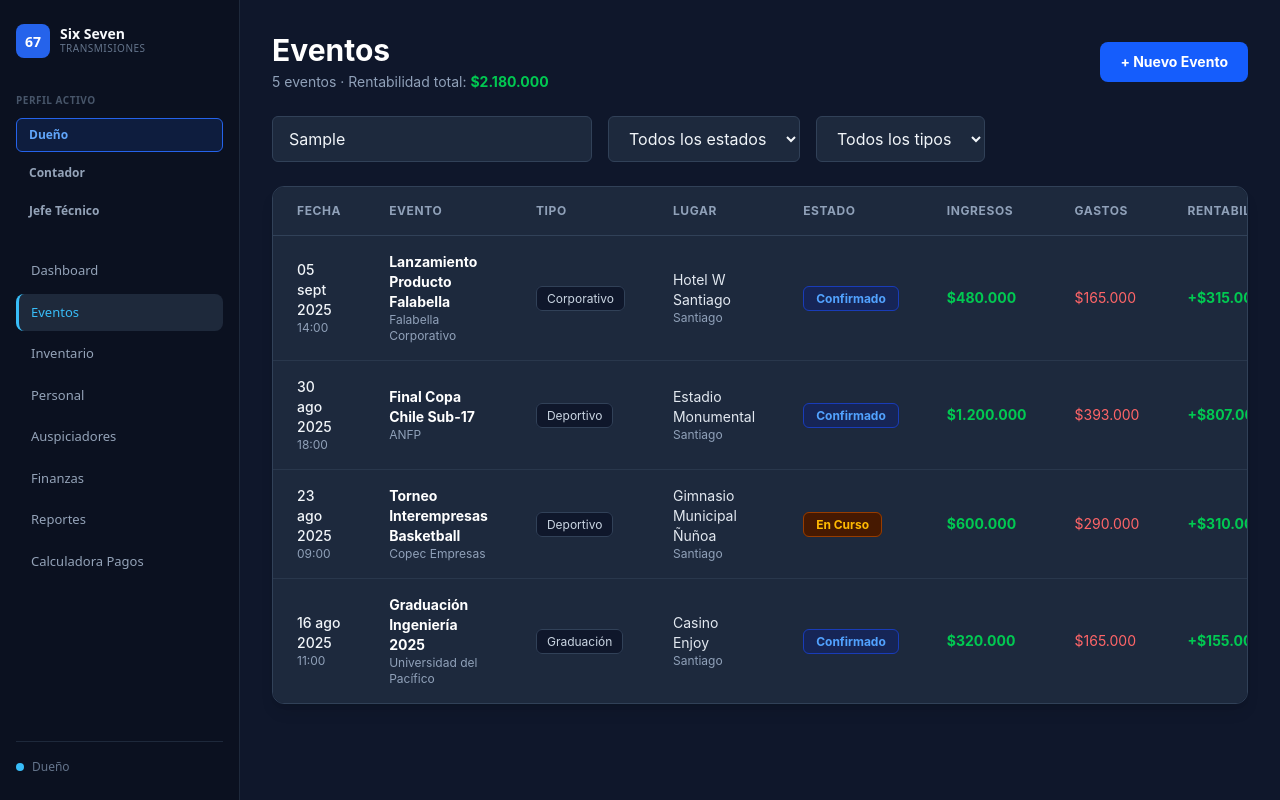
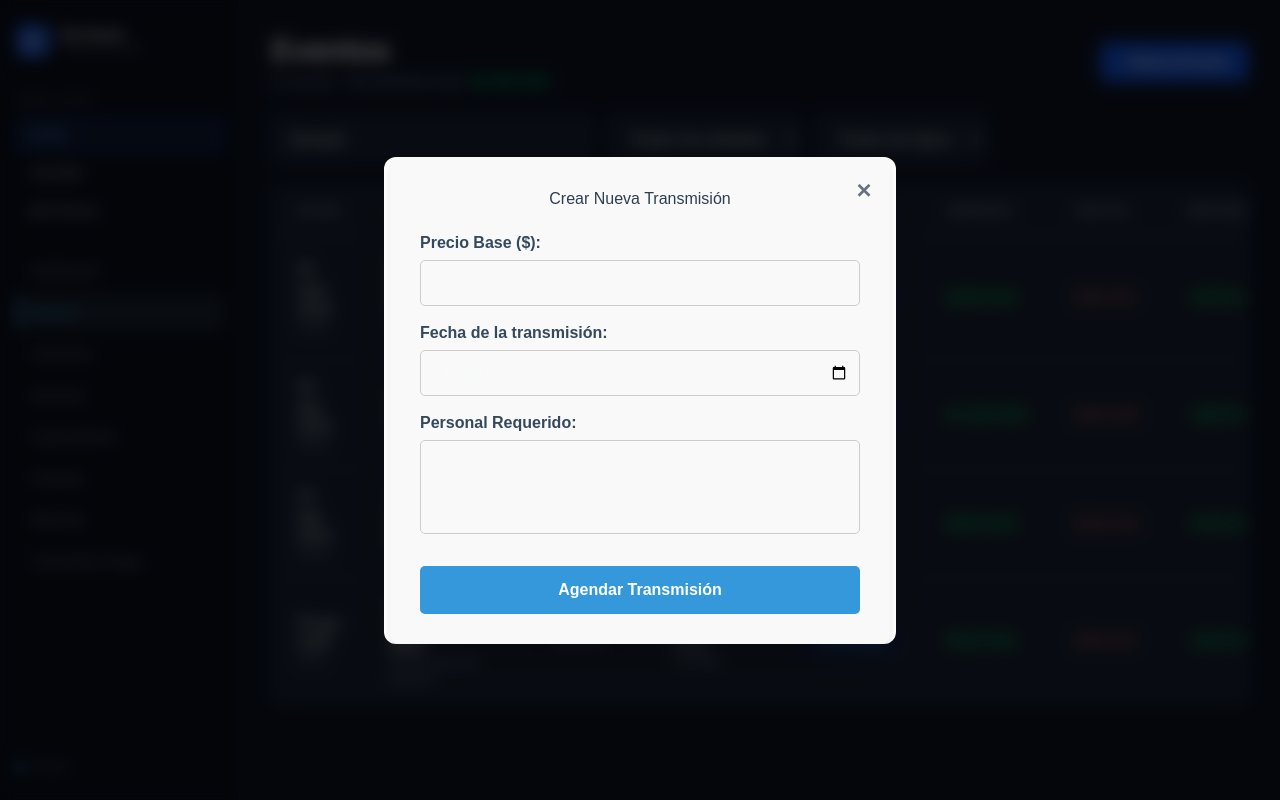
Before and after one commit to iguanitasalvaje/proyecto-isw-2026, a React (Vite) app in the folder client/: page /eventos in a window 1280 px wide. Both pictures are taken after typing "Sample" into the empty fields and a click on the button "+ Nuevo Evento". Built offline with nearby package versions, Linux system fonts and the light colour scheme.

Commit message:
feat(ui): conecta el boton de nuevo evento con el modal del formulario

```diff
--- a/client/src/pages/Eventos.jsx
+++ b/client/src/pages/Eventos.jsx
@@ -1,7 +1,11 @@
-import React from 'react';
+import React, { useState } from 'react';
+import FormularioTransmision from '../components/ui/FormularioTransmision';
 
 const Eventos = () => {
-  // Arreglo de datos simulados para estructurar la interfaz
+  // Estado para controlar la visibilidad del modal del formulario
+  const [mostrarFormulario, setMostrarFormulario] = useState(false);
+
+  // Arreglo de datos simulados para la tabla
   const eventos = [
     {
       id: 1,
@@ -62,8 +66,7 @@ const Eventos = () => {
   ];
 
   return (
-    // Contenedor principal con fondo oscuro y altura completa
-    <div className="min-h-screen bg-slate-900 text-slate-50 p-8 font-sans">
+    <div className="min-h-screen bg-slate-900 text-slate-50 p-8 font-sans relative">
 
       {/* Encabezado Principal */}
       <div className="flex flex-col md:flex-row md:items-center justify-between mb-6 gap-4">
@@ -74,8 +77,11 @@ const Eventos = () => {
           </p>
         </div>
 
-        {/* Botón azul principal */}
-        <button className="bg-blue-600 hover:bg-blue-700 text-white font-bold px-5 py-2.5 rounded-lg text-sm transition-colors cursor-pointer self-start md:self-auto">
+        {/* Botón azul configurado con evento onClick */}
+        <button
+          onClick={() => setMostrarFormulario(true)}
+          className="bg-blue-600 hover:bg-blue-700 text-white font-bold px-5 py-2.5 rounded-lg text-sm transition-colors cursor-pointer self-start md:self-auto"
+        >
           + Nuevo Evento
         </button>
       </div>
@@ -98,7 +104,6 @@ const Eventos = () => {
       {/* Tabla de Eventos */}
       <div className="bg-slate-800 rounded-xl overflow-x-auto border border-slate-700 shadow-lg">
         <table className="w-full text-left text-sm border-collapse">
-          {/* Cabecera */}
           <thead>
             <tr className="border-b border-slate-700 text-slate-400 uppercase text-xs tracking-wider">
               <th className="px-6 py-4">Fecha</th>
@@ -112,8 +117,6 @@ const Eventos = () => {
               <th className="px-6 py-4"></th>
             </tr>
           </thead>
-
-          {/* Filas dinámicas */}
           <tbody className="divide-y divide-slate-700/60">
             {eventos.map((ev) => (
               <tr key={ev.id} className="hover:bg-slate-700/30 transition-colors">
@@ -135,7 +138,6 @@ const Eventos = () => {
                   <div className="text-xs">{ev.ciudad}</div>
                 </td>
                 <td className="px-6 py-4">
-                  {/* Badge condicional de estado */}
                   <span className={`px-3 py-1 rounded-md font-bold text-xs ${
                     ev.estado === 'Confirmado'
                       ? 'bg-blue-950 text-blue-400 border border-blue-800'
@@ -158,6 +160,22 @@ const Eventos = () => {
         </table>
       </div>
 
+      {/* Ventana Modal del Formulario */}
+      {mostrarFormulario && (
+        <div className="fixed inset-0 bg-black/70 backdrop-blur-sm flex items-center justify-center z-50 p-4">
+          <div className="relative w-full max-w-lg bg-white rounded-xl shadow-2xl overflow-hidden">
+            {/* Botón X para cerrar el modal */}
+            <button
+              onClick={() => setMostrarFormulario(false)}
+              className="absolute top-4 right-4 text-gray-500 hover:text-gray-800 font-bold text-xl px-2 py-1 rounded cursor-pointer"
+            >
+              ✕
+            </button>
+            <FormularioTransmision />
+          </div>
+        </div>
+      )}
+
     </div>
   );
 };
```
